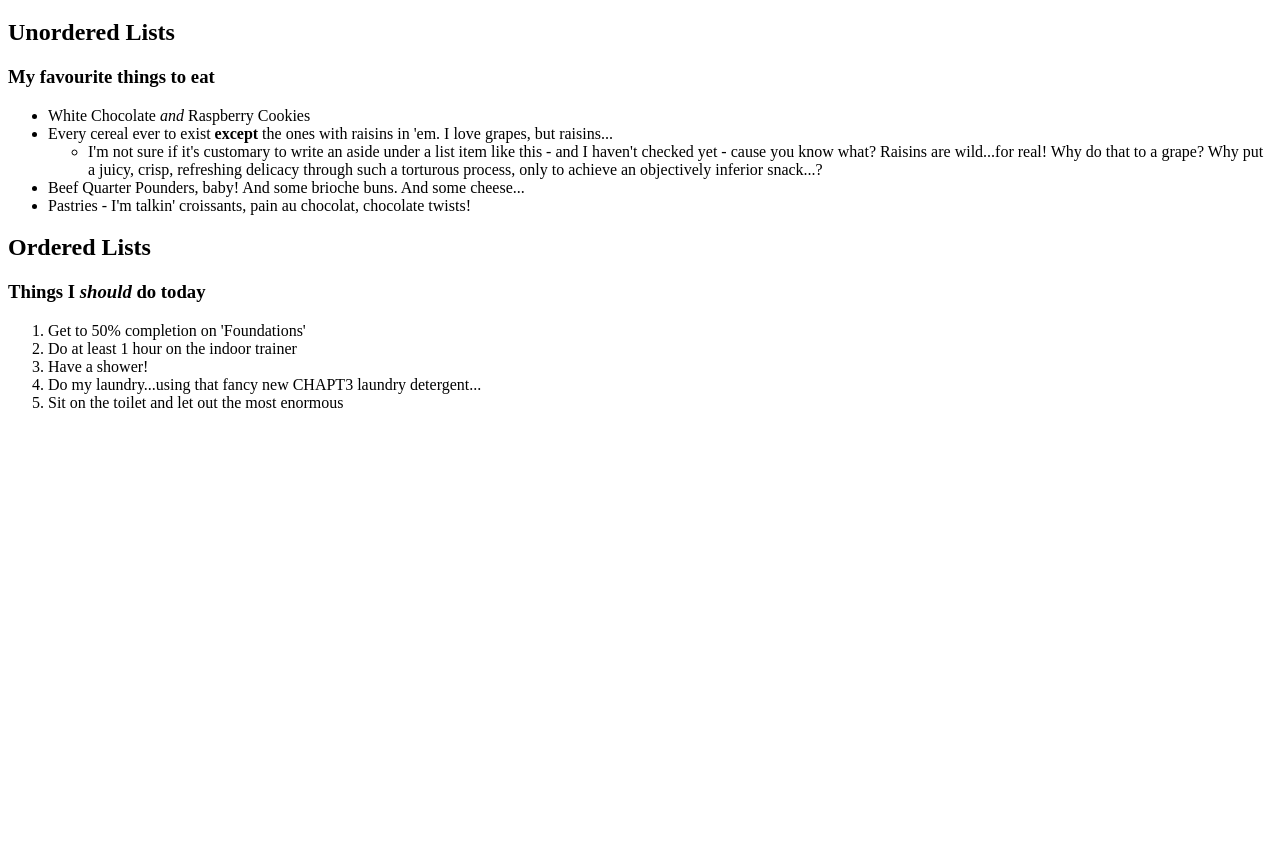
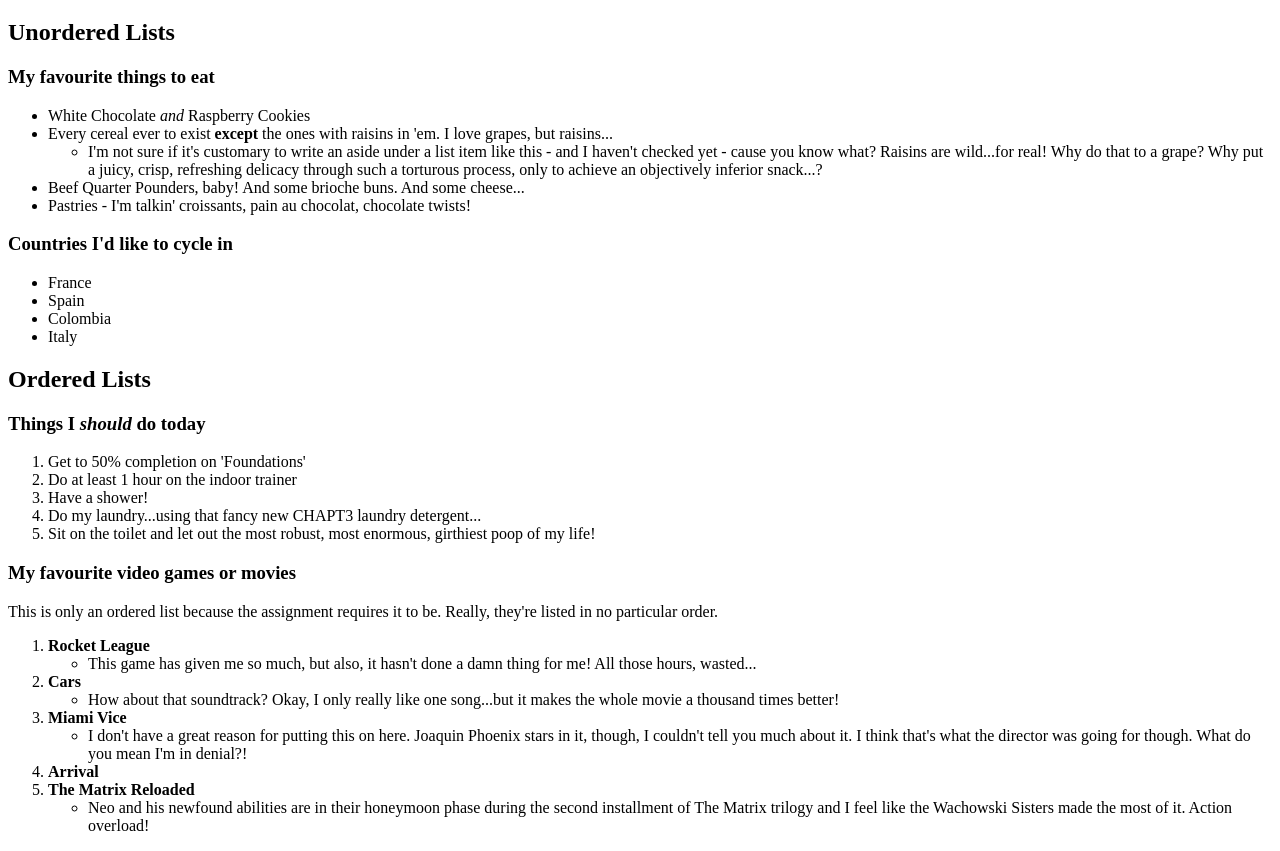
Before and after one commit to franko-c/lists, a plain HTML site: page index.html in a window 1280 px wide. Shown: the part 61-912 px from the top of the page. Before the commit the page ends 800 px from the top, so only its background shows below. Drawn offline with Linux system fonts and the light colour scheme.

Commit message:
This list assignment is looking pretty much done...

```diff
--- a/index.html
+++ b/index.html
@@ -6,8 +6,11 @@
         <title>TOP - Lists</title>
     </head>
     <body>
+        <!-- Page title as a H1 -->
         <h1>The Odin Project - Lists</h1>
+        <!-- Sub heading denoting the section -->
         <h2>Unordered Lists</h2>
+        <!-- Heading for the main content -->
         <h3>My favourite things to eat</h3>
         <ul>
             <li>White Chocolate <em>and</em> Raspberry Cookies</li>
@@ -18,6 +21,14 @@
             <li>Beef Quarter Pounders, baby! And some brioche buns. And some cheese...</li>
             <li>Pastries - I'm talkin' croissants, pain au chocolat, chocolate twists!</li>
         </ul>
+        <h3>Countries I'd like to cycle in</h3>
+        <ul>
+            <li>France</li>
+            <li>Spain</li>
+            <li>Colombia</li>
+            <li>Italy</li>
+        </ul>
+
         <h2>Ordered Lists</h2>
         <h3>Things I <em>should</em> do today</h3>
         <ol>
@@ -25,7 +36,28 @@
             <li>Do at least 1 hour on the indoor trainer</li>
             <li>Have a shower!</li>
             <li>Do my laundry...using that fancy new CHAPT3 laundry detergent...</li>
-            <li>Sit on the toilet and let out the most enormous</li>
+            <li>Sit on the toilet and let out the most robust, most enormous, girthiest poop of my life!</li>
+        </ol>
+        <h3>My favourite video games or movies</h3>
+        <p>This is only an ordered list because the assignment requires it to be. Really, they're listed in no particular order.</p>
+        <ol>
+            <li><strong>Rocket League</strong></li>
+                <ul>
+                    <li>This game has given me so much, but also, it hasn't done a damn thing for me! All those hours, wasted...</li>
+                </ul>
+            <li><strong>Cars</strong></li>
+                <ul>
+                    <li>How about that soundtrack? Okay, I only really like one song...but it makes the whole movie a thousand times better!</li>
+                </ul>
+            <li><strong>Miami Vice</strong></li>
+                <ul>
+                    <li>I don't have a great reason for putting this on here. Joaquin Phoenix stars in it, though, I couldn't tell you much about it. I think that's what the director was going for though. What do you mean I'm in denial?!</li>
+                </ul>
+            <li><strong>Arrival</strong></li>
+            <li><strong>The Matrix Reloaded</strong></li>
+                <ul>
+                    <li>Neo and his newfound abilities are in their honeymoon phase during the second installment of The Matrix trilogy and I feel like the Wachowski Sisters made the most of it. Action overload!</li>
+                </ul>
         </ol>
     </body>
 </html>
```
